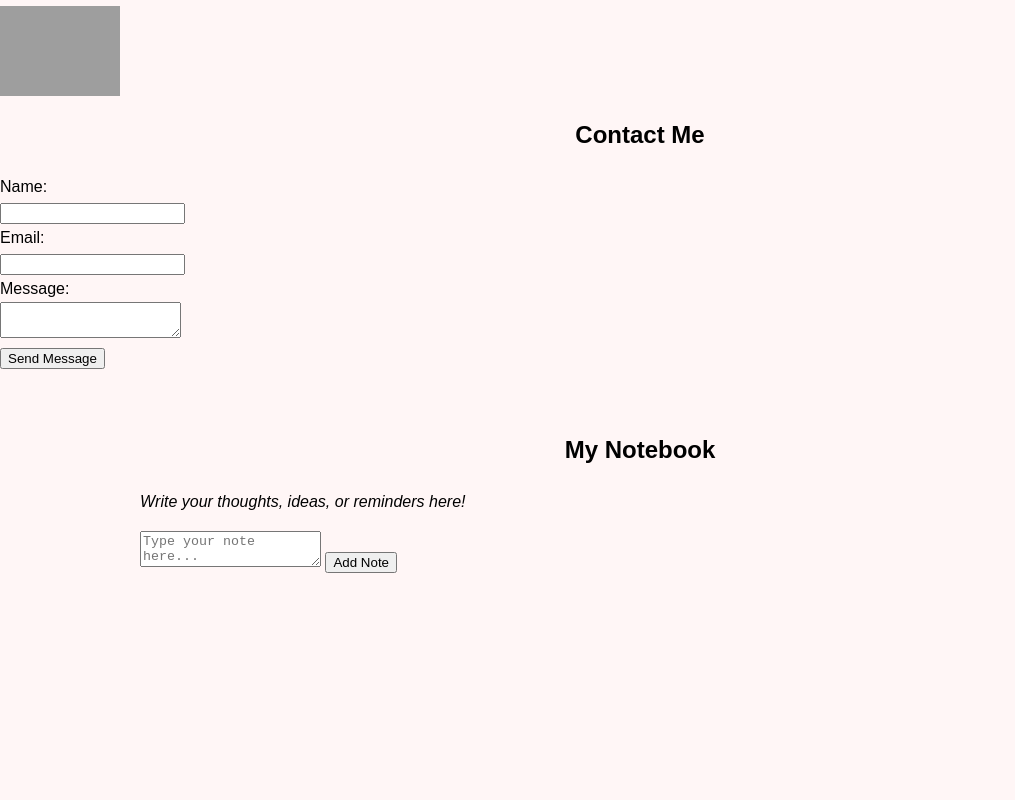
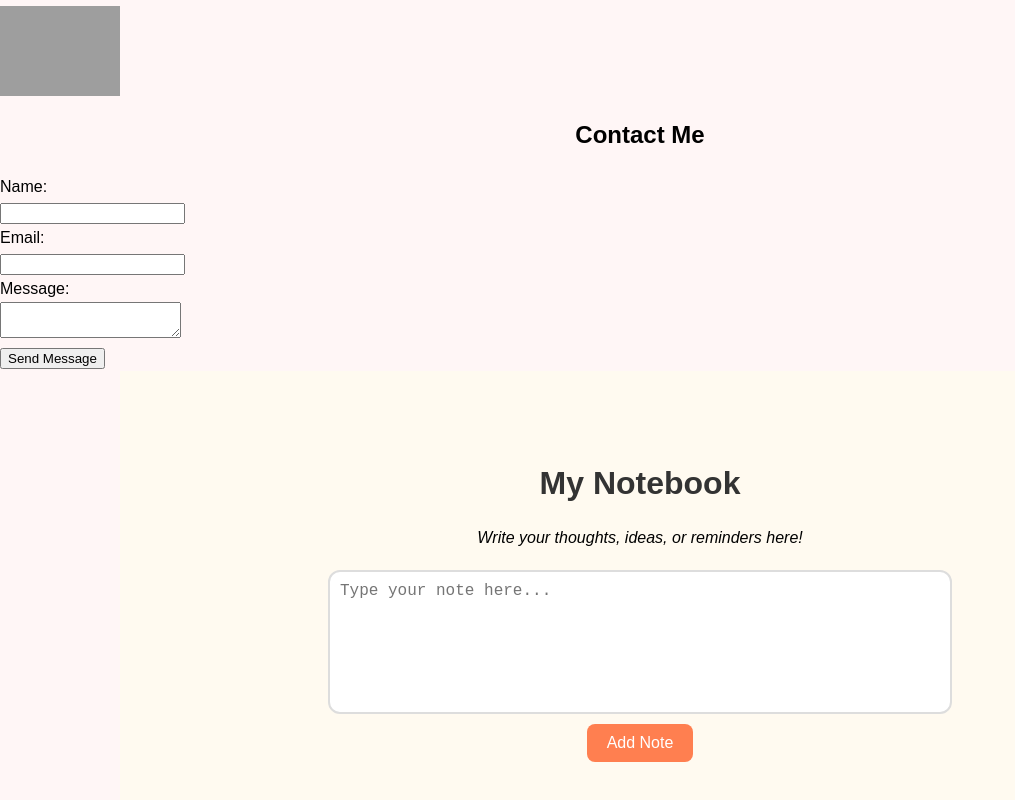
Before and after one commit to wyy-06/web-development, a plain HTML site: page index.html in a window 1280 px wide. Shown: the part 3305-4105 px from the top of the page, without its empty margins (0-1015 px from the left). Before the commit the page ends 3919 px from the top, so only its background shows below. Drawn offline with Linux system fonts and the light colour scheme; grey boxes are pictures that could not be loaded.

Commit message:
Update styles.css

```diff
--- a/styles.css
+++ b/styles.css
@@ -4,7 +4,7 @@ body{
 .title {
 	color: #5C6AC4;
 }
-/* ===== PROJECT SECTION FIX (1 hàng ngang) ===== */
+/* ===== PROJECT SECTION  ===== */
 #projects {
   background-color: #fff5f7;
   padding: 60px 20px;
@@ -53,6 +53,77 @@ body{
   margin-top: 10px;
   font-size: 1.1rem;
 }
+#notebook {
+  background-color: #fffaf0;
+  padding: 60px 20px;
+  text-align: center;
+}
+
+#notebook h2 {
+  font-size: 2rem;
+  color: #333;
+  margin-bottom: 15px;
+}
+
+.notebook-container {
+  margin: 20px auto;
+  display: flex;
+  flex-direction: column;
+  align-items: center;
+  gap: 10px;
+}
+
+#noteInput {
+  width: 80%;
+  max-width: 600px;
+  height: 120px;
+  border: 2px solid #ddd;
+  border-radius: 12px;
+  padding: 10px;
+  font-size: 1rem;
+  resize: none;
+  outline: none;
+  transition: border 0.3s;
+}
+
+#noteInput:focus {
+  border-color: #ff7f50;
+}
+
+#addNoteBtn {
+  background-color: #ff7f50;
+  color: white;
+  border: none;
+  border-radius: 8px;
+  padding: 10px 20px;
+  cursor: pointer;
+  font-size: 1rem;
+  transition: background 0.3s;
+}
+
+#addNoteBtn:hover {
+  background-color: #ff9569;
+}
+
+#notesList {
+  margin-top: 30px;
+  display: flex;
+  flex-direction: column;
+  align-items: center;
+  gap: 15px;
+}
+
+.note {
+  background-color: white;
+  border: 1px solid #eee;
+  box-shadow: 0 3px 8px rgba(0,0,0,0.1);
+  border-radius: 10px;
+  padding: 15px;
+  width: 80%;
+  max-width: 600px;
+  text-align: left;
+  font-size: 1rem;
+}
 
 .project p {
   color: #555;
```
